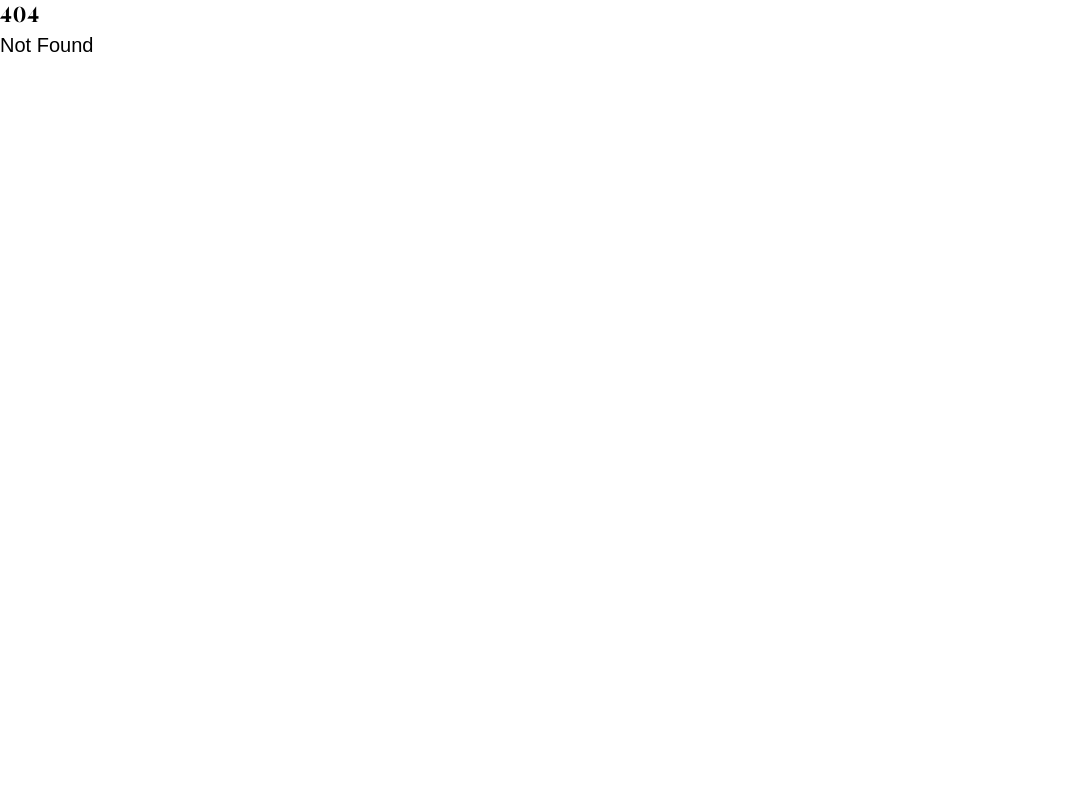
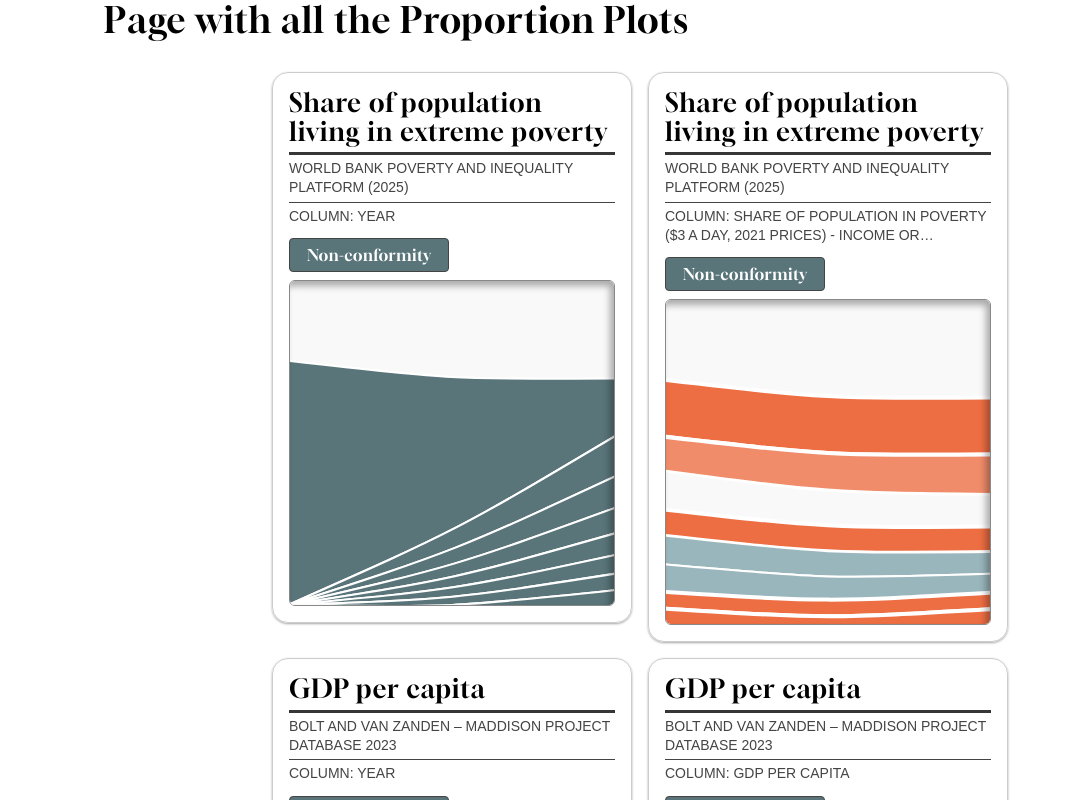
Before and after one commit to schubert-da/benfords-law-explainer, a SvelteKit app: page /bar-charts in a window 1280 px wide. Before the commit this address had no page. Shown: the top 800 px of the page, without its empty margins (0-1072 px from the left). Built offline with nearby package versions, Linux system fonts and the light colour scheme; a web font is replaced by a local one.

Commit message:
adds barcharts test page

```diff
--- /dev/null
+++ b/src/routes/bar-charts/+page.js
@@ -0,0 +1 @@
+export const prerender = true;
--- /dev/null
+++ b/src/routes/bar-charts/+page.svelte
@@ -0,0 +1,18 @@
+<script>
+	import columnData from '$assets/data/columns_overview.json';
+	import ChartContainer from '$components/charts/ChartContainer.svelte';
+
+	// console.log(columnData);
+</script>
+
+<section class="components-grid !max-w-[90vw]">
+	<h1 class="text-4xl">Page with all the Proportion Plots</h1>
+
+	<div class="plot-grid flex flex-row flex-wrap items-stretch justify-center gap-4">
+		{#each columnData.slice() as column}
+			<div class="proportion-plot-container">
+				<ChartContainer data={column} chartType="barchart"></ChartContainer>
+			</div>
+		{/each}
+	</div>
+</section>
```
